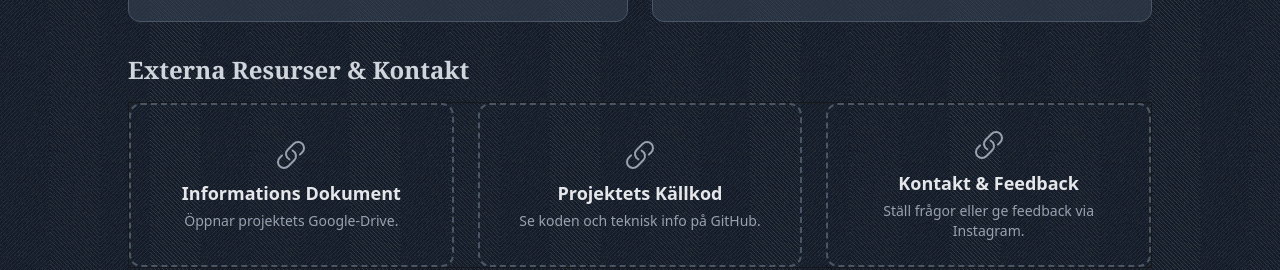
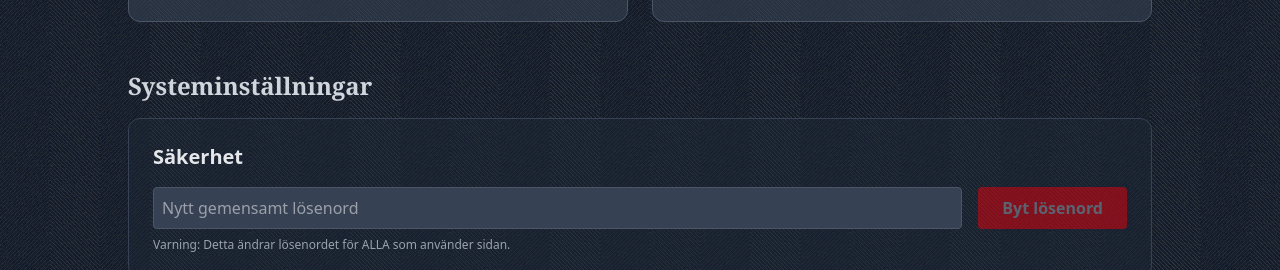
Before and after one commit to Jepsterrr/essex-shot-tracker, a Next.js app: page /admin in a window 1280 px wide. Shown: the part 682-952 px from the top of the page. Built offline with nearby package versions, Linux system fonts and the light colour scheme; no server answers; the database is empty.

Commit message:
Feat: add change password functionality and update session management

```diff
--- /dev/null
+++ b/app/admin/ChangePasswordForm.tsx
@@ -0,0 +1,65 @@
+"use client";
+import { useState } from "react";
+import toast from "react-hot-toast";
+
+export default function ChangePasswordForm() {
+  const [newPassword, setNewPassword] = useState("");
+  const [loading, setLoading] = useState(false);
+
+  const isInvalid = newPassword.trim().length < 8;
+
+  const handleUpdate = async (e: React.FormEvent) => {
+    e.preventDefault();
+    if (isInvalid) return;
+
+    setLoading(true);
+
+    const res = await fetch("/api/change-password", {
+      method: "POST",
+      body: JSON.stringify({ newPassword }),
+    });
+
+    if (res.ok) {
+      toast.success("Lösenordet har uppdaterats!");
+      setNewPassword("");
+    } else {
+      toast.error("Kunde inte uppdatera lösenordet");
+    }
+    setLoading(false);
+  };
+
+  return (
+    <form
+      onSubmit={handleUpdate}
+      className="bg-gray-800/40 p-6 rounded-xl border border-gray-700"
+    >
+      <h3 className="text-xl font-bold text-gray-200 mb-4">Säkerhet</h3>
+      <div className="flex flex-col sm:flex-row gap-4">
+        <input
+          type="password"
+          placeholder="Nytt gemensamt lösenord"
+          value={newPassword}
+          onChange={(e) => setNewPassword(e.target.value)}
+          className="bg-gray-700 text-white p-2 rounded border border-gray-600 flex-grow"
+          required
+        />
+        <button
+          type="submit"
+          disabled={loading || isInvalid}
+          className={`font-bold py-2 px-6 rounded transition-all ${
+            loading || isInvalid
+              ? "bg-red-600 text-gray-400 cursor-not-allowed opacity-50"
+              : "bg-red-700 hover:bg-red-600 text-white shadow-lg active:scale-95"
+          }`}
+        >
+          {loading ? "Sparar..." : "Byt lösenord"}
+        </button>
+      </div>
+      <p className="text-xs text-gray-400 mt-2">
+        {isInvalid && newPassword.length > 0
+          ? "Lösenordet måste vara minst 8 tecken."
+          : "Varning: Detta ändrar lösenordet för ALLA som använder sidan."}
+      </p>
+    </form>
+  );
+}
--- a/app/admin/page.tsx
+++ b/app/admin/page.tsx
@@ -1,5 +1,6 @@
 import { supabase } from "@/lib/supabase-client";
 import Link from "next/link";
+import ChangePasswordForm from "./ChangePasswordForm";
 
 export const dynamic = "force-dynamic";
 
@@ -156,6 +157,11 @@ export default async function AdminDashboard() {
         />
       </div>
 
+      <h2 className="text-2xl font-serif font-semibold text-gray-300 mb-4 mt-12">
+        Systeminställningar
+      </h2>
+      <ChangePasswordForm />
+
       {/* --- Externa länkar --- */}
       <h2 className="text-2xl font-serif font-semibold text-gray-300 mb-4 mt-8">
         Externa Resurser & Kontakt
--- /dev/null
+++ b/app/api/change-password/route.ts
@@ -0,0 +1,38 @@
+import { NextResponse } from "next/server";
+import { getSession } from "@/lib/session";
+import { supabaseAdmin } from "@/lib/supabase-admin";
+import bcrypt from "bcrypt";
+
+export async function POST(request: Request) {
+  const session = await getSession();
+
+  if (!session.isLoggedIn) {
+    return NextResponse.json({ error: "Ej behörig" }, { status: 401 });
+  }
+
+  try {
+    const { newPassword } = await request.json();
+
+    if (!newPassword || newPassword.trim().length < 8) {
+      return NextResponse.json(
+        { error: "Lösenordet måste vara minst 8 tecken långt" },
+        { status: 400 }
+      );
+    }
+
+    const hashedNewPassword = await bcrypt.hash(newPassword.trim(), 12);
+    const newVersion = Date.now().toString();
+
+    await supabaseAdmin.from("app_config").upsert([
+      { key: "admin_password_hash", value: hashedNewPassword },
+      { key: "password_version", value: newVersion },
+    ]);
+
+    return NextResponse.json({ message: "Lösenordet har uppdaterats!" });
+  } catch (err) {
+    return NextResponse.json(
+      { error: "Kunde inte spara lösenordet" },
+      { status: 500 }
+    );
+  }
+}
--- a/app/api/login/route.ts
+++ b/app/api/login/route.ts
@@ -1,28 +1,44 @@
 import { NextResponse } from "next/server";
 import { getSession } from "@/lib/session";
 import bcrypt from "bcrypt";
+import { supabaseAdmin } from "@/lib/supabase-admin";
 
 export async function POST(request: Request) {
   try {
     const session = await getSession();
-    const body = await request.json();
-    const { password } = body;
+    const { password } = await request.json();
 
-    const sitePasswordHash = process.env.SITE_PASSWORD_HASH;
+    // const sitePasswordHash = process.env.SITE_PASSWORD_HASH;
+
+    //if (!sitePasswordHash) {
+    //  console.error("Miljövariabeln SITE_PASSWORD_HASH är inte satt.");
+    //  return NextResponse.json(
+    //    { error: "Serverkonfigurationsfel" },
+    //    { status: 500 }
+    //  );
+    //}
+
+    const { data: configs } = await supabaseAdmin
+      .from("app_config")
+      .select("key, value")
+      .in("key", ["admin_password_hash", "password_version"]);
+
+    const sitePasswordHash = configs?.find(c => c.key === "admin_password_hash")?.value;
+    const currentVersion = configs?.find(c => c.key === "password_version")?.value || "1";
 
     if (!sitePasswordHash) {
-      console.error("Miljövariabeln SITE_PASSWORD_HASH är inte satt.");
       return NextResponse.json(
-        { error: "Serverkonfigurationsfel" },
+        { error: "Systemet är inte konfigurerat" },
         { status: 500 }
       );
     }
 
-    const match = await bcrypt.compare(password, sitePasswordHash);
+    const match = await bcrypt.compare(password.trim(), sitePasswordHash);
 
     if (match) {
       // Sätt datan i vår session
       session.isLoggedIn = true;
+      session.passwordVersion = currentVersion;
       // Spara sessionen, detta krypterar och sätter kakan
       await session.save();
 
--- a/lib/session.ts
+++ b/lib/session.ts
@@ -3,6 +3,7 @@ import { cookies } from "next/headers";
 
 export interface SessionData {
   isLoggedIn: boolean;
+  passwordVersion: string;
 }
 
 // Konfiguration för vår session
--- a/middleware.ts
+++ b/middleware.ts
@@ -1,7 +1,7 @@
-import { NextResponse } from "next/server";
-import { NextRequest } from "next/server";
+import { NextResponse, NextRequest } from "next/server";
 import { getIronSession } from "iron-session";
 import { sessionOptions, SessionData } from "./lib/session";
+import { supabase } from "./lib/supabase-client";
 
 export async function middleware(request: NextRequest) {
   const response = NextResponse.next();
@@ -13,14 +13,32 @@ export async function middleware(request: NextRequest) {
     sessionOptions
   );
 
-  const { isLoggedIn } = session;
-  const loginUrl = new URL("/login", request.url);
+  const { pathname } = request.nextUrl;
+  const isLoginPage = pathname === "/login";
 
-  if (!isLoggedIn && request.nextUrl.pathname !== "/login") {
-    return NextResponse.redirect(loginUrl);
+  if (session.isLoggedIn && !isLoginPage) {
+    // Hämta den globala versionen från DB
+    const { data, error } = await supabase
+      .from("app_config")
+      .select("value")
+      .eq("key", "password_version")
+      .single();
+
+    // Om versionen i kakan är gammal, logga ut
+    if (!error && data?.value && session.passwordVersion !== data.value) {
+      session.destroy();
+      const redirectResponse = NextResponse.redirect(new URL("/login", request.url));
+      const destroyedSession = await getIronSession<SessionData>(request, redirectResponse, sessionOptions);
+      destroyedSession.destroy();
+      return redirectResponse;
+    }
   }
 
-  if (isLoggedIn && request.nextUrl.pathname === "/login") {
+  if (!session.isLoggedIn && !isLoginPage) {
+    return NextResponse.redirect(new URL("/login", request.url));
+  }
+
+  if (session.isLoggedIn && isLoginPage) {
     return NextResponse.redirect(new URL("/", request.url));
   }
 
```
